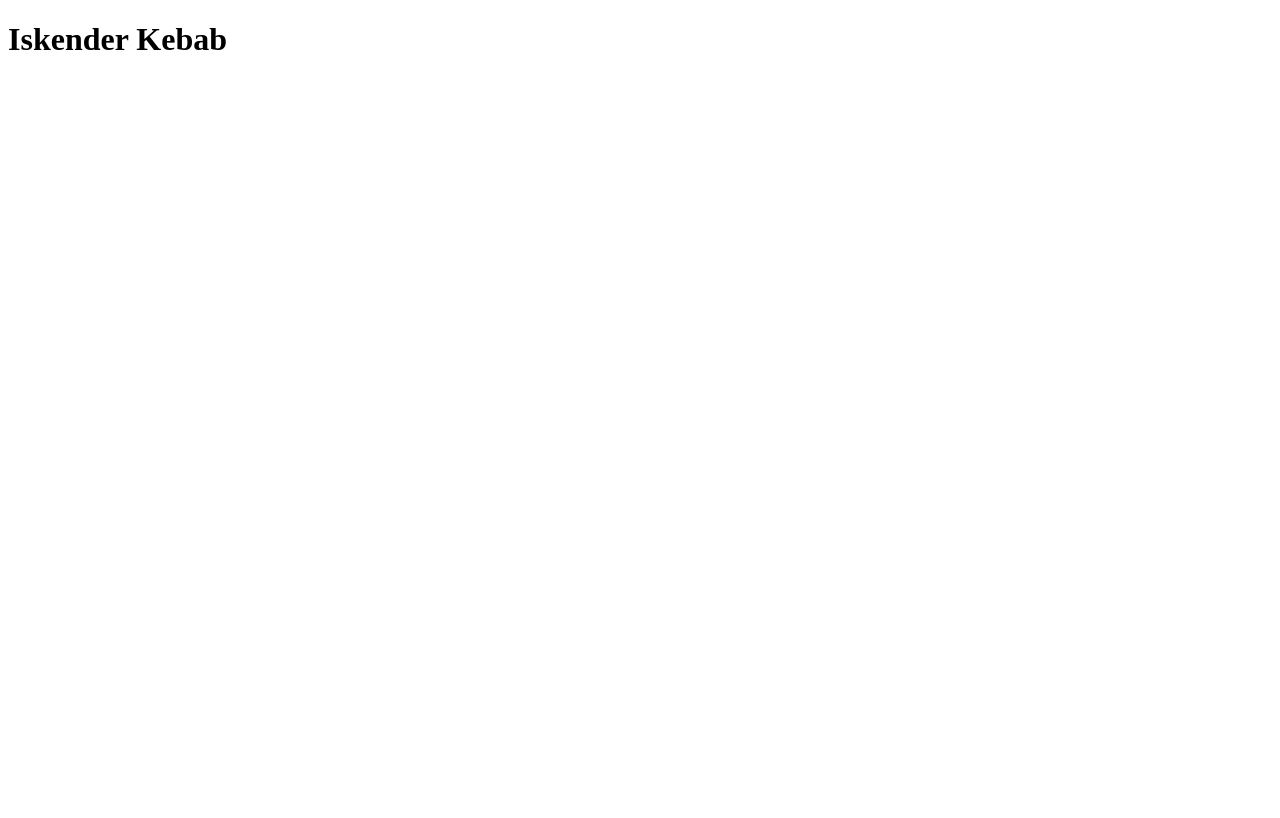
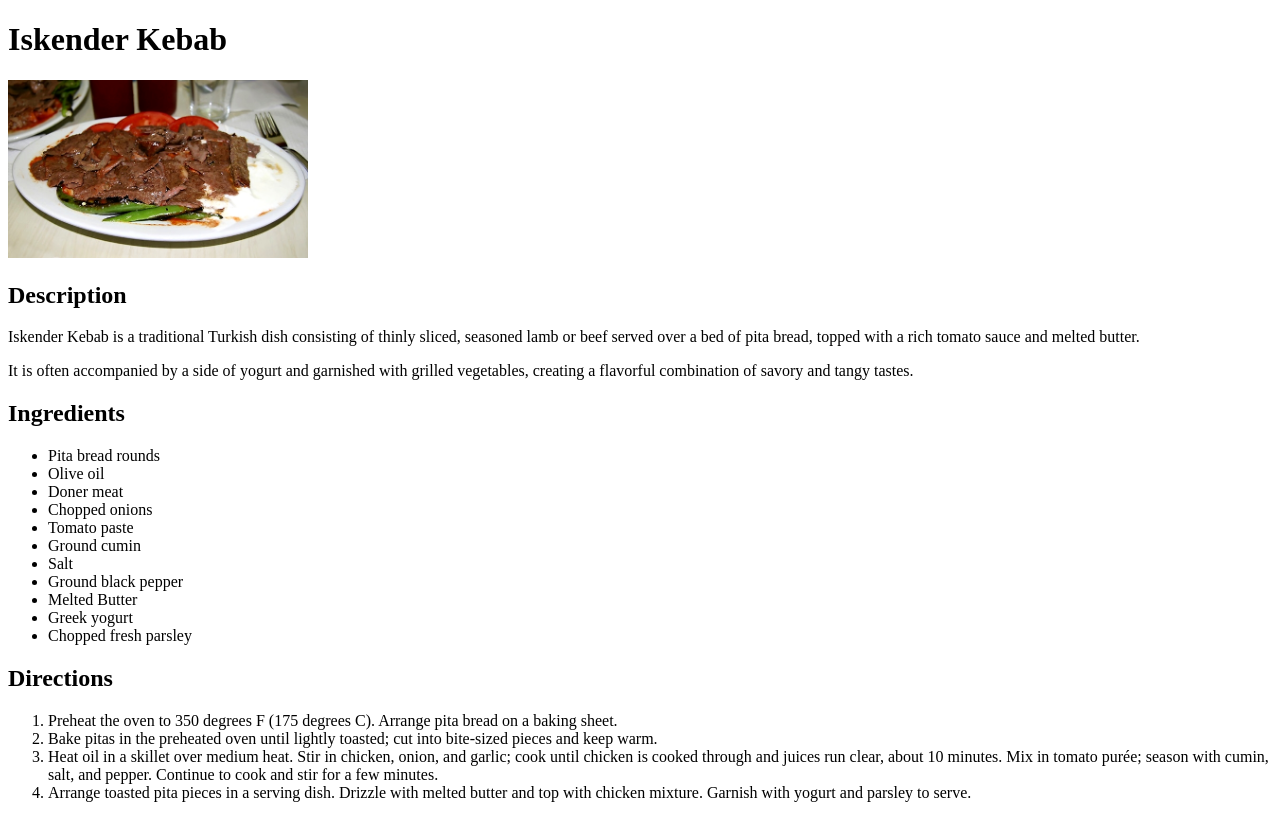
Before and after one commit to behluelselcuk/odin-recipes, a plain HTML site: page recipes/iskender_kebab.html in a window 1280 px wide. Drawn offline with Linux system fonts and the light colour scheme.

Commit message:
Erstelle den Inhalt der Rezeptseite
Auf der iskender_kebab.html-Seite habe ich Bild,
Zutaten und Schritte zur Zubereitung des Gerichts
hinzugefügt.

```diff
--- a/recipes/iskender_kebab.html
+++ b/recipes/iskender_kebab.html
@@ -7,5 +7,34 @@
 </head>
 <body>
     <h1>Iskender Kebab</h1>
+    <img src="../img/Iskender Kebab.jpg" alt="A plate of iskender kebab." width="300px" height="auto">
+    <h2>Description</h2>
+    <p>
+        Iskender Kebab is a traditional Turkish dish consisting of thinly sliced, seasoned lamb or beef served over a bed of pita bread, topped with a rich tomato sauce and melted butter.
+    </p>
+    <p>
+        It is often accompanied by a side of yogurt and garnished with grilled vegetables, creating a flavorful combination of savory and tangy tastes.
+    </p>
+    <h2>Ingredients</h2>
+    <ul>
+        <li>Pita bread rounds</li>
+        <li>Olive oil</li>
+        <li>Doner meat</li>
+        <li>Chopped onions</li>
+        <li>Tomato paste</li>
+        <li>Ground cumin</li>
+        <li>Salt</li>
+        <li>Ground black pepper</li>
+        <li>Melted Butter</li>
+        <li>Greek yogurt</li>
+        <li>Chopped fresh parsley</li>
+    </ul>
+    <h2>Directions</h2>
+    <ol>
+        <li>Preheat the oven to 350 degrees F (175 degrees C). Arrange pita bread on a baking sheet.</li>
+        <li>Bake pitas in the preheated oven until lightly toasted; cut into bite-sized pieces and keep warm.</li>
+        <li>Heat oil in a skillet over medium heat. Stir in chicken, onion, and garlic; cook until chicken is cooked through and juices run clear, about 10 minutes. Mix in tomato purée; season with cumin, salt, and pepper. Continue to cook and stir for a few minutes.</li>
+        <li>Arrange toasted pita pieces in a serving dish. Drizzle with melted butter and top with chicken mixture. Garnish with yogurt and parsley to serve.</li>
+    </ol>
 </body>
 </html>
```
Also changed, not shown: img/Iskender Kebab.jpg (added).
